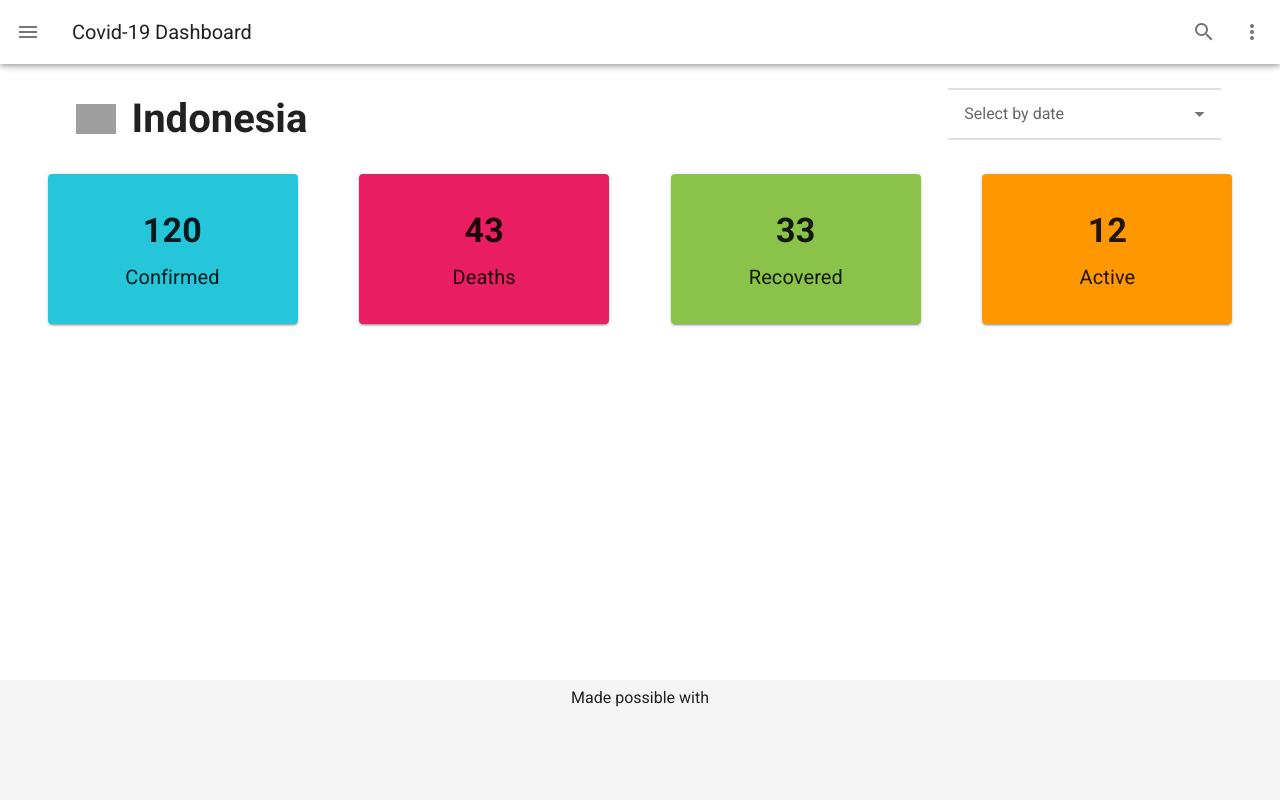
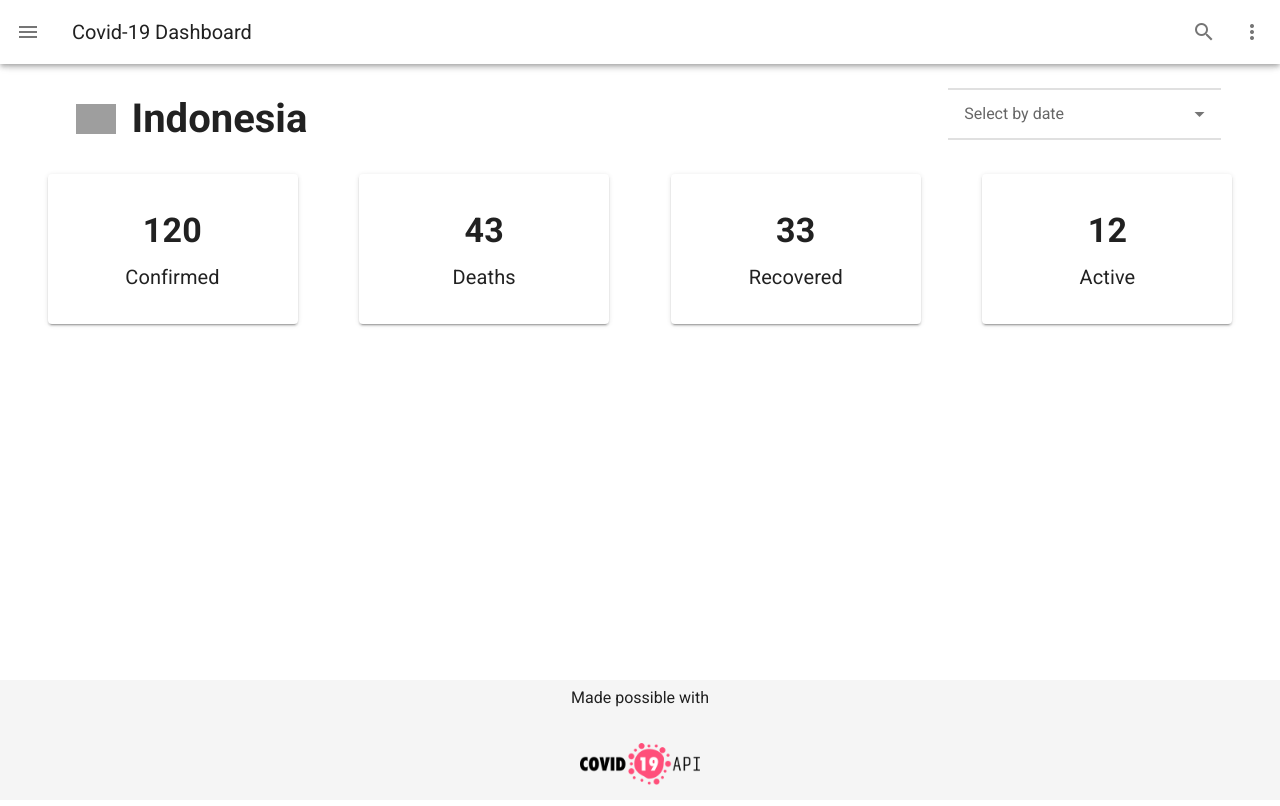
Before and after one commit to idea456/covid19-dashboard, a Nuxt app: page / in a window 1280 px wide. Built offline with nearby package versions, Linux system fonts and the light colour scheme; grey boxes are pictures that could not be loaded.

Commit message:
changed color of status cards

```diff
--- a/components/StatusCard.vue
+++ b/components/StatusCard.vue
@@ -1,12 +1,10 @@
 <template>
-  <v-card :color="color" dark width="250" height="150" max-width="400">
+  <v-card color="white" dark width="250" height="150" max-width="400">
     <v-card-text>
       <p class="display-1 text--primary status-number">
         <strong>{{ number }}</strong>
       </p>
-      <div class="text--primary status-text">
-        {{ title }}
-      </div>
+      <div class="text--primary status-text">{{ title }}</div>
     </v-card-text>
   </v-card>
 </template>
```
